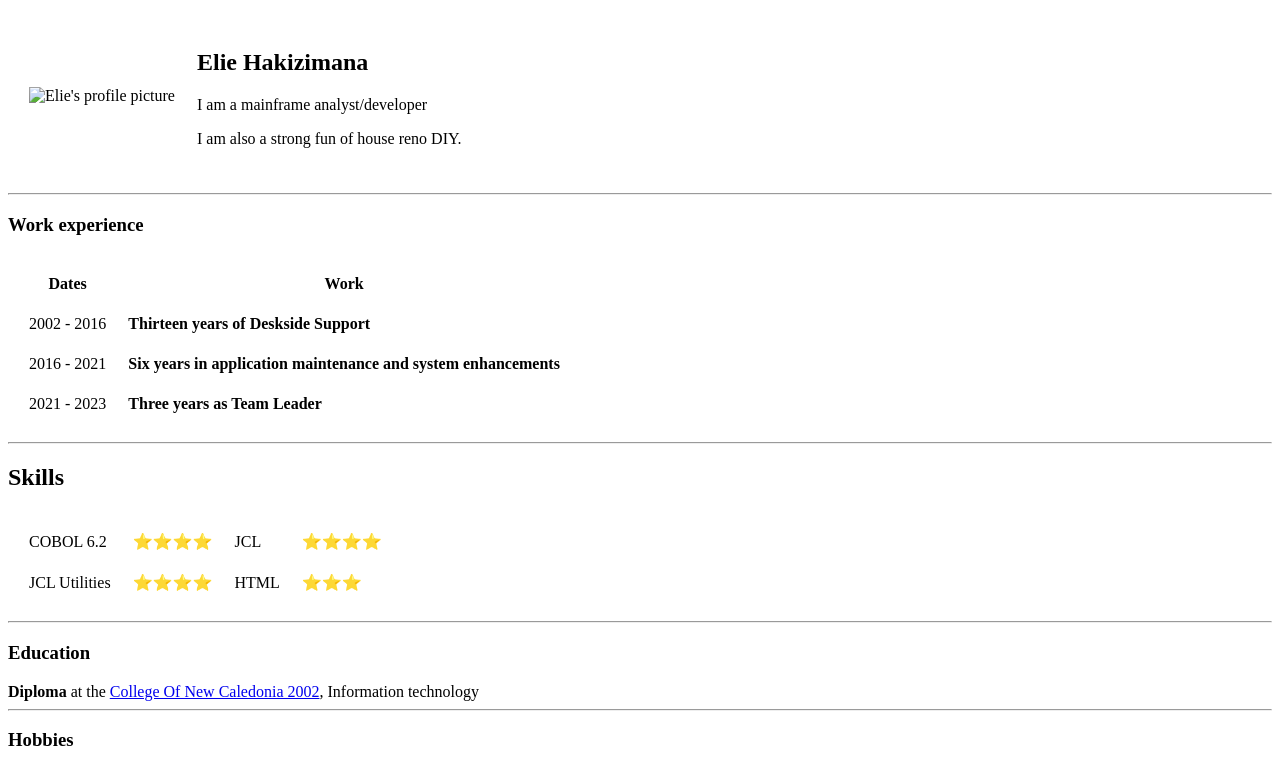
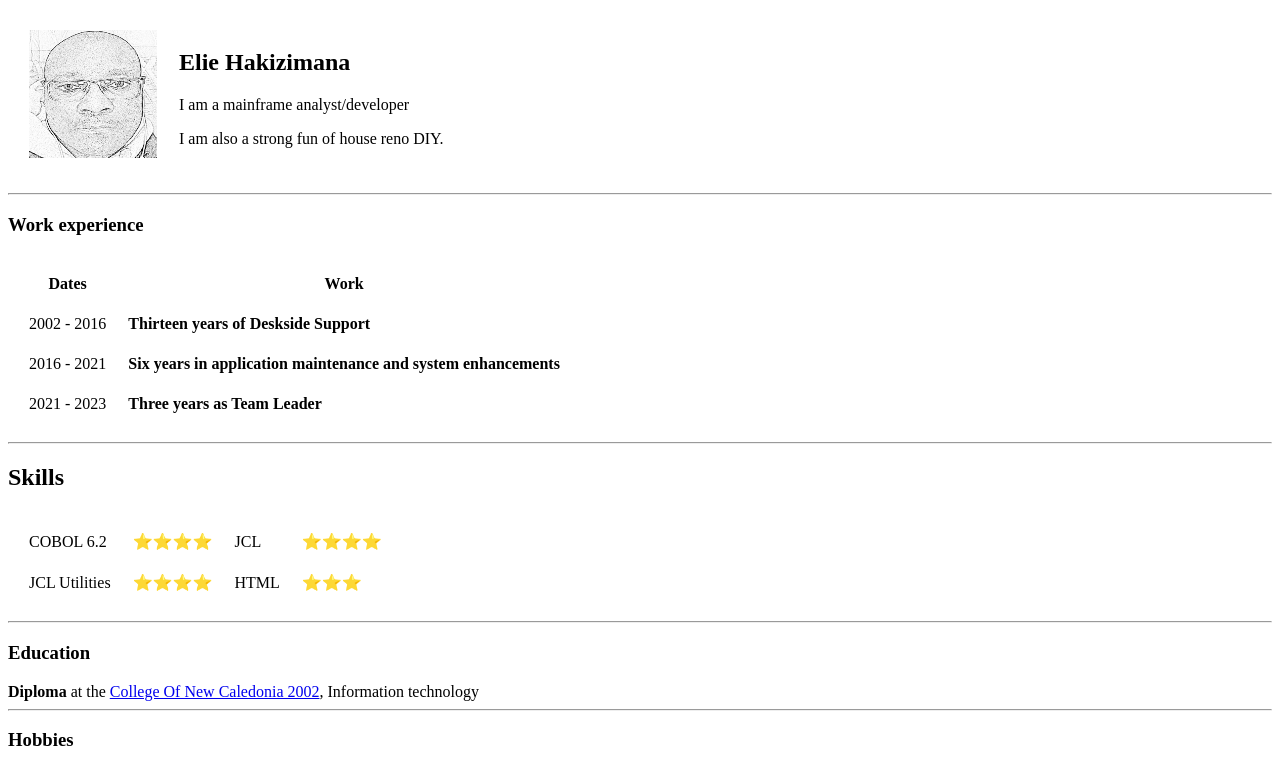
Before and after one commit to bhelia/cv, a plain HTML site: page index.html in a window 1280 px wide. Shown: the top 767 px of the page. Drawn offline with Linux system fonts and the light colour scheme.

Commit message:
removed ./ from profile image

```diff
--- a/index.html
+++ b/index.html
@@ -11,7 +11,7 @@
     <Table cellspacing="20">
       <tr>
         <td>
-           <img src=".pencilsketched_Elie.JPG" alt="Elie's profile picture" width="128" height="128">
+           <img src="pencilsketched_Elie.JPG" alt="Elie's profile picture" width="128" height="128">
         </td>
         <td>
            <h2>Elie Hakizimana</h2>
```
